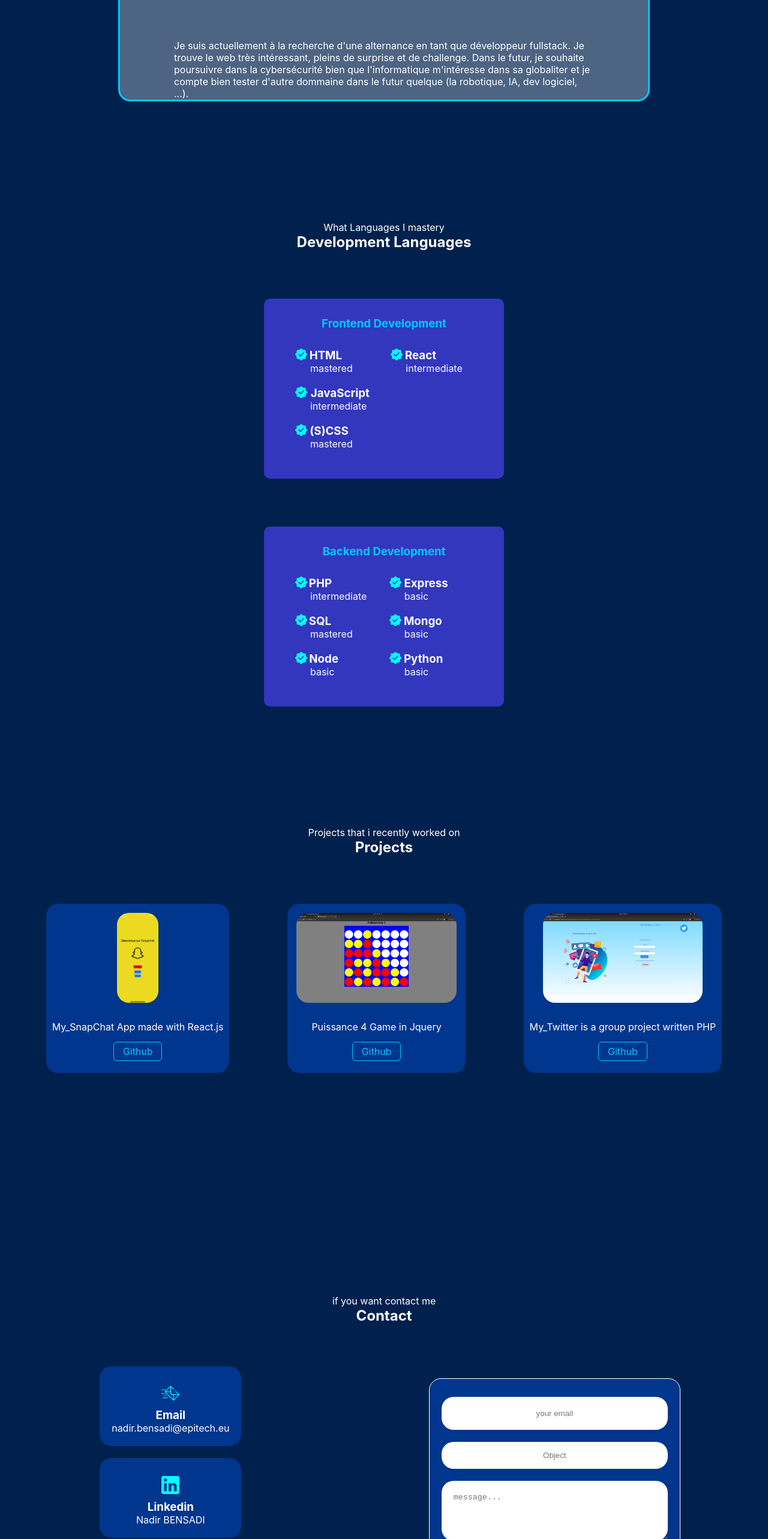
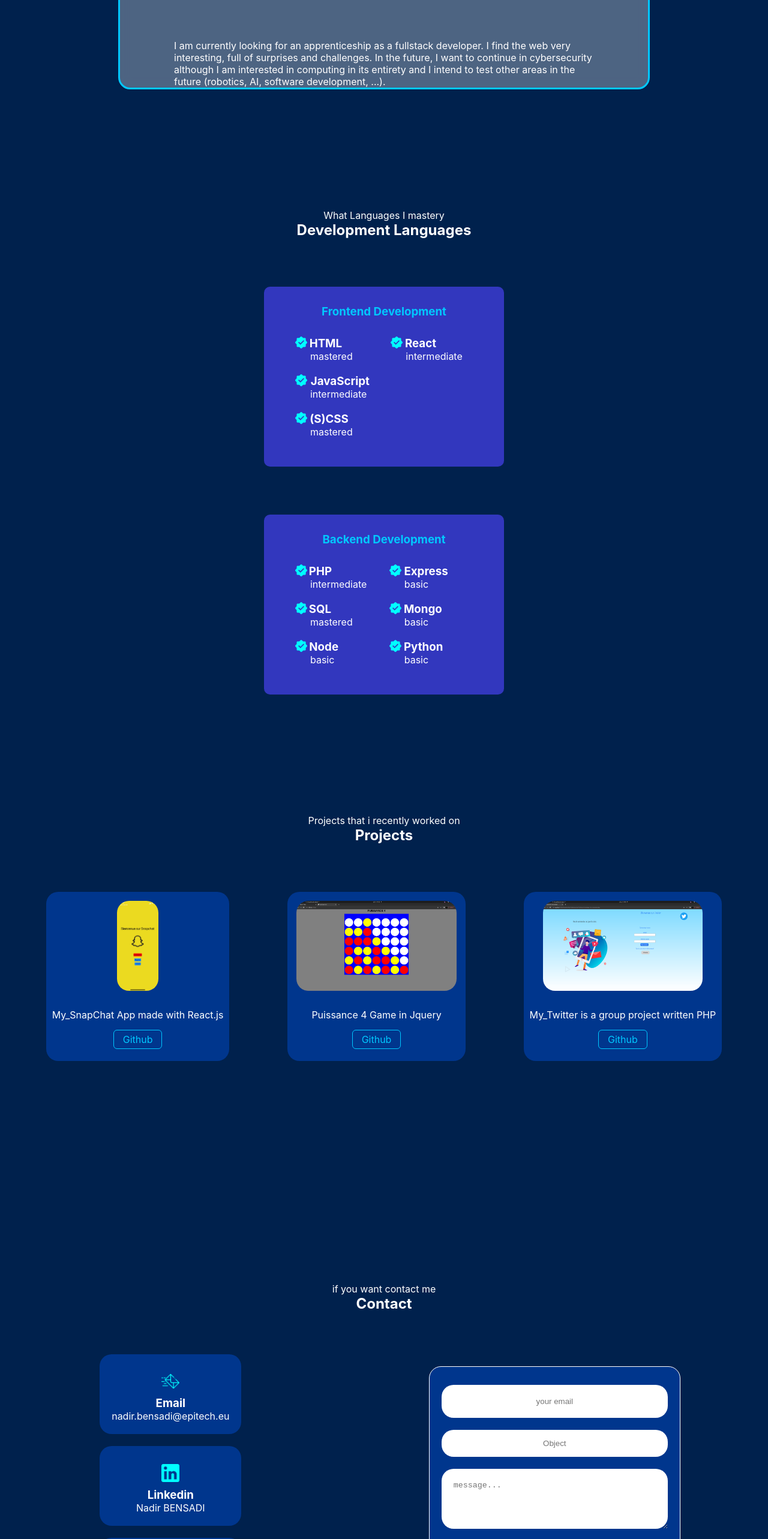
Before and after one commit to nadir42400/react-github-pages, a React (Create React App) app in the folder portfolio/: page / in a window 1280 px wide. Shown: the part 1234-3800 px from the top of the page at 60% size. Built offline with nearby package versions, Linux system fonts and the light colour scheme.

Commit message:
amelioration de l'email

```diff
--- a/portfolio/package.json
+++ b/portfolio/package.json
@@ -4,6 +4,7 @@
   "private": true,
   "homepage": "https://nadir42400.github.io/react-github-pages",
   "dependencies": {
+    "@emailjs/browser": "^3.7.0",
     "@testing-library/jest-dom": "^5.16.4",
     "@testing-library/react": "^13.3.0",
     "@testing-library/user-event": "^13.5.0",
--- a/portfolio/src/components/about/about.js
+++ b/portfolio/src/components/about/about.js
@@ -46,13 +46,13 @@ export default function About() {
                         </article>
                     </div>
                     <p id="TXTmain">
-                        Je suis actuellement à la recherche d'une alternance en
-                        tant que développeur fullstack. Je trouve le web très
-                        intéressant, pleins de surprise et de challenge. Dans le
-                        futur, je souhaite poursuivre dans la cybersécurité bien
-                        que l'informatique m'intéresse dans sa globaliter et je
-                        compte bien tester d'autre dommaine dans le futur
-                        quelque (la robotique, IA, dev logiciel, ...).
+                        I am currently looking for an apprenticeship as a
+                        fullstack developer. I find the web very interesting,
+                        full of surprises and challenges. In the future, I want
+                        to continue in cybersecurity although I am interested in
+                        computing in its entirety and I intend to test other
+                        areas in the future (robotics, AI, software development,
+                        ...).
                     </p>
                 </div>
             </div>
--- a/portfolio/src/components/contact/constact.js
+++ b/portfolio/src/components/contact/constact.js
@@ -1,52 +1,87 @@
-import React from "react";
+import React, {useRef} from "react";
 import Phone from "../../asset/phone.png";
 import Email from "../../asset/email.png";
 import Linkedin from "../../asset/logo-linkedin.png";
-import './contact.css';
+import emailjs from "@emailjs/browser";
+import "./contact.css";
 
-export default function Contact () {
+export default function Contact() {
+
+    const form = useRef(null);
+
+    const sendEmail = (e) => {
+        e.preventDefault();
+
+        emailjs.sendForm('service_30bikii', 'template_zpzw9ra', form.current, 'coMZb21NlocIf4LMV')
+          .then((result) => {
+              console.log(result.text);
+          }, (error) => {
+              console.log(error.text);
+          });
+      };
 
     return (
         <div id="Contact">
-
             <div id="titleDiv">
                 <p>if you want contact me</p>
                 <h2>Contact</h2>
             </div>
 
             <div id="main">
+                <form id="Divform" onSubmit={sendEmail} ref={form}>
+                    <input
+                        type="text"
+                        placeholder="your email"
+                        className="inputContact"
+                        id="inputEmailContact"
+                        name="email"
+                    ></input>
+                    <input
+                        type="text"
+                        placeholder="Object"
+                        className="inputContact"
+                        id="inputObjectContact"
+                        name="object"
+                    ></input>
+                    <textarea
+                        placeholder="message..."
+                        className="inputContact"
+                        id="inputMsgContact"
+                        name="message"
+                    ></textarea>
 
-                <div id="Divform">
-                    <input type="text" placeholder="your email" className="inputContact" id="inputEmailContact"></input>
-                    <input type="text" placeholder="Object" className="inputContact" id="inputObjectContact"></input>
-                    <textarea placeholder="message..." className="inputContact" id="inputMsgContact"></textarea>
-
-                    <input type="submit" id="inputSubmitContact" className="inputContact" placeholder="send"></input>
-                </div>
+                    <input
+                        type="submit"
+                        id="inputSubmitContact"
+                        className="inputContact"
+                        placeholder="send"
+                    ></input>
+                </form>
 
                 <div id="DivContacts">
-
                     <div className="DivContact">
-                        <img src={Email} alt="imgEmail" id="ImgEmailContact"/>
+                        <img src={Email} alt="imgEmail" id="ImgEmailContact" />
                         <h3>Email</h3>
                         <p>nadir.bensadi@epitech.eu</p>
                     </div>
 
                     <div className="DivContact">
-                        <img src={Linkedin} alt="imgLinkedin" id="ImgLinkedinContact"/>
+                        <img
+                            src={Linkedin}
+                            alt="imgLinkedin"
+                            id="ImgLinkedinContact"
+                        />
                         <h3>Linkedin</h3>
                         <p>Nadir BENSADI</p>
                     </div>
 
                     <div className="DivContact">
-                        <img src={Phone} alt="imgPhone" id="ImgPhoneContact"/>
+                        <img src={Phone} alt="imgPhone" id="ImgPhoneContact" />
                         <h3>My Phone</h3>
                         <p>06 46 85 12 86</p>
                     </div>
                 </div>
             </div>
-
         </div>
     );
-
-};
+}
```
